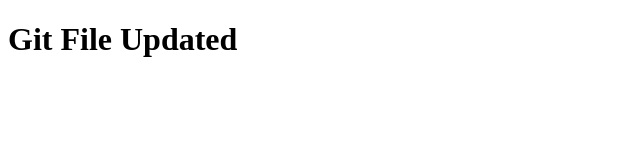
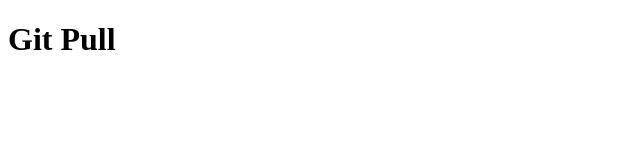
Before and after one commit to SakthiaruDev/Project2, a plain HTML site: page index.html in a window 1280 px wide. Shown: the whole page, without its empty margins (0-640 px from the left). Drawn offline with Linux system fonts and the light colour scheme.

Commit message:
Update index.html

```diff
--- a/index.html
+++ b/index.html
@@ -7,7 +7,7 @@
 </head>
 <body>
 
-    <h1>Git File Updated</h1>
+    <h1>Git Pull</h1>
 
 </body>
 </html>
```
